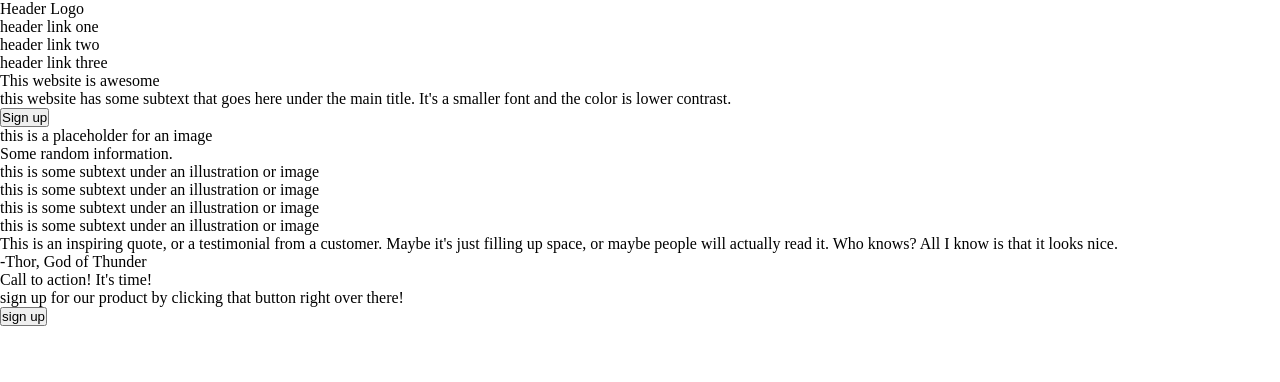
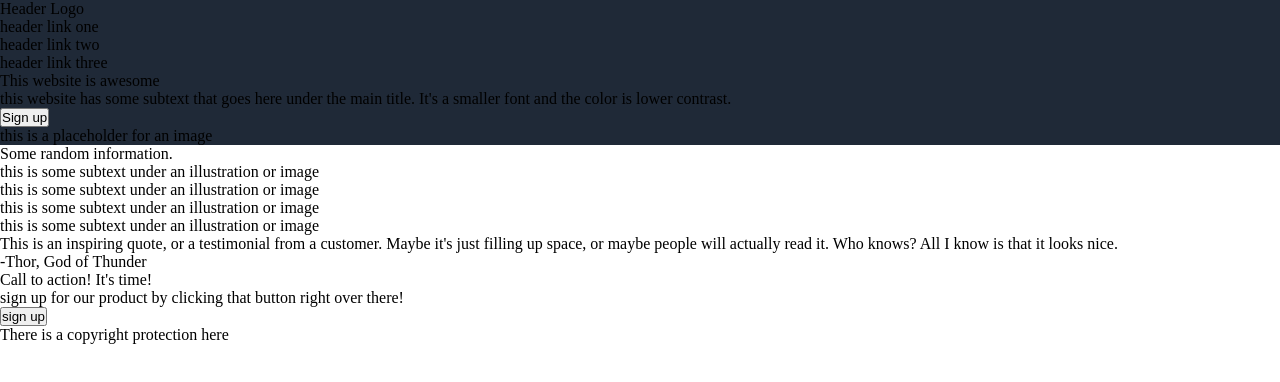
Before and after one commit to CuddlyShark-ds/practice_page, a plain HTML site: page index.html in a window 1280 px wide. Drawn offline with Linux system fonts and the light colour scheme.

Commit message:
added a footer to the html

```diff
--- a/index.html
+++ b/index.html
@@ -59,5 +59,8 @@
                 <button class="btn-outline">sign up</button>
             </div>
        </div>
+       <div class="footer">
+            <p>There is a copyright protection here</p>
+       </div>
     </body>
 </html>
--- a/style.css
+++ b/style.css
@@ -3,3 +3,23 @@
     margin: 0;
     box-sizing: border-box;
 }
+
+.section-one {
+    background-color: #1F2937;
+}
+
+.section-two {
+
+}
+
+.section-three {
+
+}
+
+.section-four {
+
+}
+
+.footer {
+
+}
```
